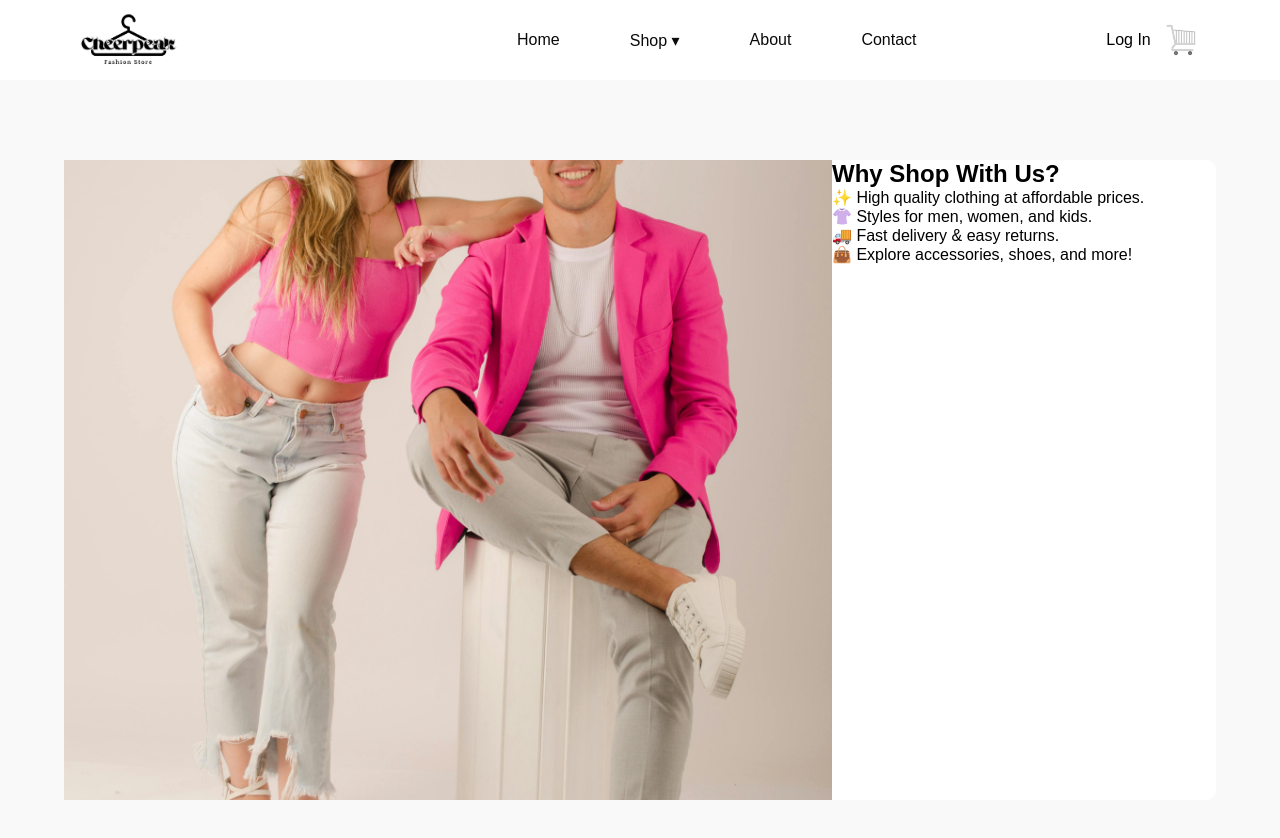
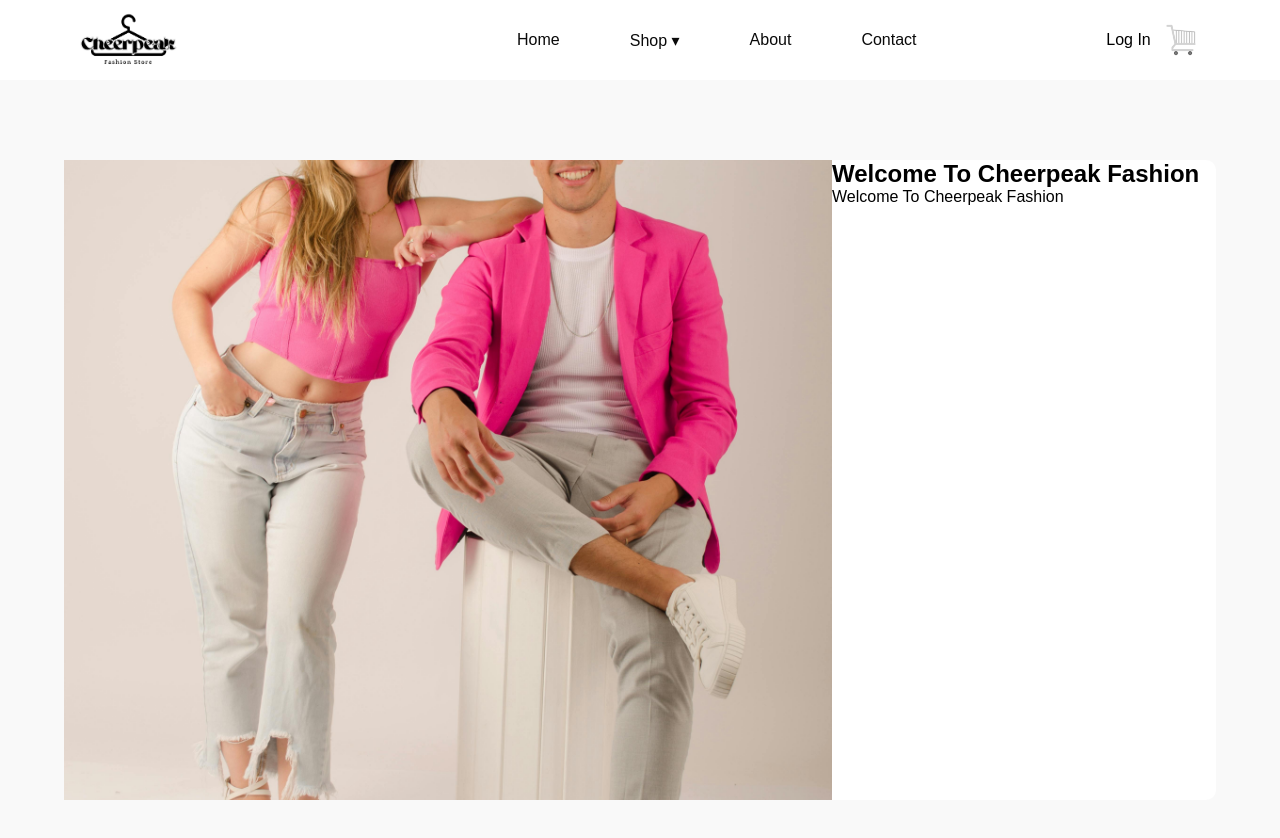
Before and after one commit to DiliniApsara24/Clothing-Platform, a React (Create React App) app in the folder tutorial/: page / in a window 1280 px wide. Shown: the top 838 px of the page. Built offline with nearby package versions, Linux system fonts and the light colour scheme.

Commit message:
middle text done

```diff
--- a/tutorial/src/Pages/Home.tsx
+++ b/tutorial/src/Pages/Home.tsx
@@ -50,12 +50,9 @@ const Home: React.FC = () => {
 
       {/* Additional Section */}
       <div className="home-text">
-        <h2 className="h-text-1">Why Shop With Us?</h2>
+        <h2 className="h-text-1"> Welcome To Cheerpeak Fashion</h2>
         <p>
-          ✨ High quality clothing at affordable prices. <br />
-          👚 Styles for men, women, and kids. <br />
-          🚚 Fast delivery & easy returns. <br />
-          👜 Explore accessories, shoes, and more!
+          Welcome To Cheerpeak Fashion <br />
         </p>
       </div>
     </div>
--- a/tutorial/src/common/home.css
+++ b/tutorial/src/common/home.css
@@ -44,6 +44,16 @@
 
 }
 
+.home-text-1{
+
+
+  display: flex;
+  justify-content: center;
+  align-items: center;
+
+
+}
+
 
 .hero-slideshow{
   width: 100%;
```
